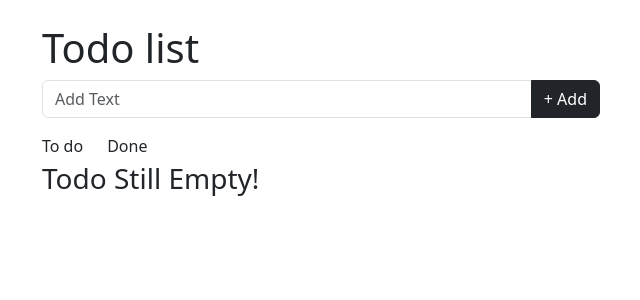
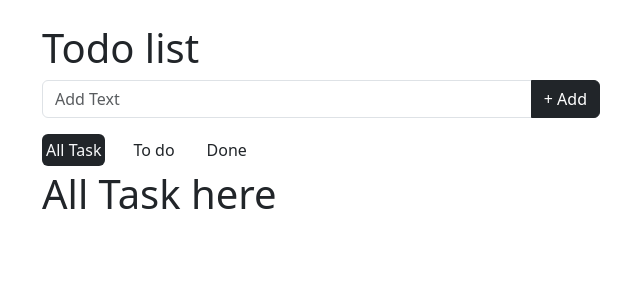
Before and after one commit to flammadc/todo-list, a React (Vite) app: page / in a window 1280 px wide. Shown: the top 300 px of the page, without its empty margins (40-680 px from the left). Built offline with nearby package versions, Linux system fonts and the light colour scheme.

Commit message:
adding navigation active

```diff
--- a/src/App.jsx
+++ b/src/App.jsx
@@ -1,7 +1,8 @@
 import { useEffect, useState } from "react";
-import { Link, Route, Routes } from "react-router";
+import { Link, NavLink, Route, Routes } from "react-router";
 import { Todo } from "./components/Todo";
 import { Done } from "./components/Done";
+import { All } from "./components/All";
 
 function App() {
   const [useInput, setUseInput] = useState("");
@@ -78,18 +79,37 @@ function App() {
           + Add
         </button>
       </form>
-      <nav className="d-flex gap-4 mb-1">
-        <Link to="/" className="nav-link fw-medium">
+      <nav className="d-flex flex-row gap-4 mb-1 navbar-nav">
+        <NavLink
+          to="/"
+          className={({ isActive }) =>
+            `nav-link fw-medium p-1 rounded ${isActive ? "bg-dark text-light" : ""}`
+          }
+        >
+          All Task
+        </NavLink>
+        <NavLink
+          to="/todo"
+          className={({ isActive }) =>
+            `nav-link fw-medium p-1 rounded ${isActive ? "bg-dark text-light" : ""}`
+          }
+        >
           To do
-        </Link>
-        <Link to="/done" className="nav-link fw-medium">
+        </NavLink>
+        <NavLink
+          to="/done"
+          className={({ isActive }) =>
+            `nav-link fw-medium p-1 rounded ${isActive ? "bg-dark text-light" : ""}`
+          }
+        >
           Done
-        </Link>
+        </NavLink>
       </nav>
 
       <Routes>
+        <Route path="/" element={<All />}></Route>
         <Route
-          path="/"
+          path="/todo"
           element={
             <Todo
               useList={useList}
--- /dev/null
+++ b/src/components/All.jsx
@@ -0,0 +1,3 @@
+export const All = () => {
+  return <h1>All Task here</h1>;
+};
```
